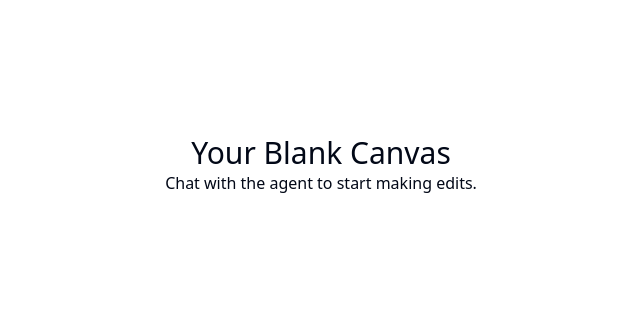
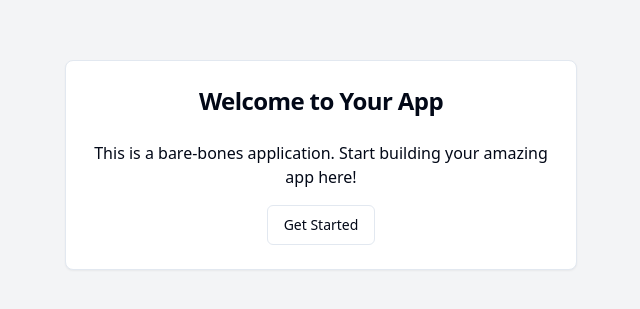
Before and after one commit to GPT-Engineer-App-Dev/project-seed, a React (Vite) app: page / in a window 1280 px wide. Shown: the part 235-544 px from the top of the page, without its empty margins (319-959 px from the left). Built offline with nearby package versions, Linux system fonts and the light colour scheme.

Commit message:
Create a bare-bones web application with a simple structure.

```diff
--- a/src/pages/Index.jsx
+++ b/src/pages/Index.jsx
@@ -1,15 +1,19 @@
-// Update this page (the content is just a fallback if you fail and example)
+import React from "react";
+import { Button } from "@/components/ui/button";
+import { Card, CardContent, CardHeader, CardTitle } from "@/components/ui/card";
 
 const Index = () => {
   return (
-    <div className="h-screen w-screen flex items-center justify-center">
-      {/* Update with components here - default to put new layout sections as separate components in the components folder, and import them here */}
-      <div>
-        <h1 className="text-3xl text-center">Your Blank Canvas</h1>
-        <p className="text-center">
-          Chat with the agent to start making edits.
-        </p>
-      </div>
+    <div className="h-screen w-screen flex items-center justify-center bg-gray-100">
+      <Card className="max-w-lg mx-auto">
+        <CardHeader>
+          <CardTitle className="text-center text-2xl">Welcome to Your App</CardTitle>
+        </CardHeader>
+        <CardContent className="text-center">
+          <p className="mb-4">This is a bare-bones application. Start building your amazing app here!</p>
+          <Button variant="outline">Get Started</Button>
+        </CardContent>
+      </Card>
     </div>
   );
 };
```
